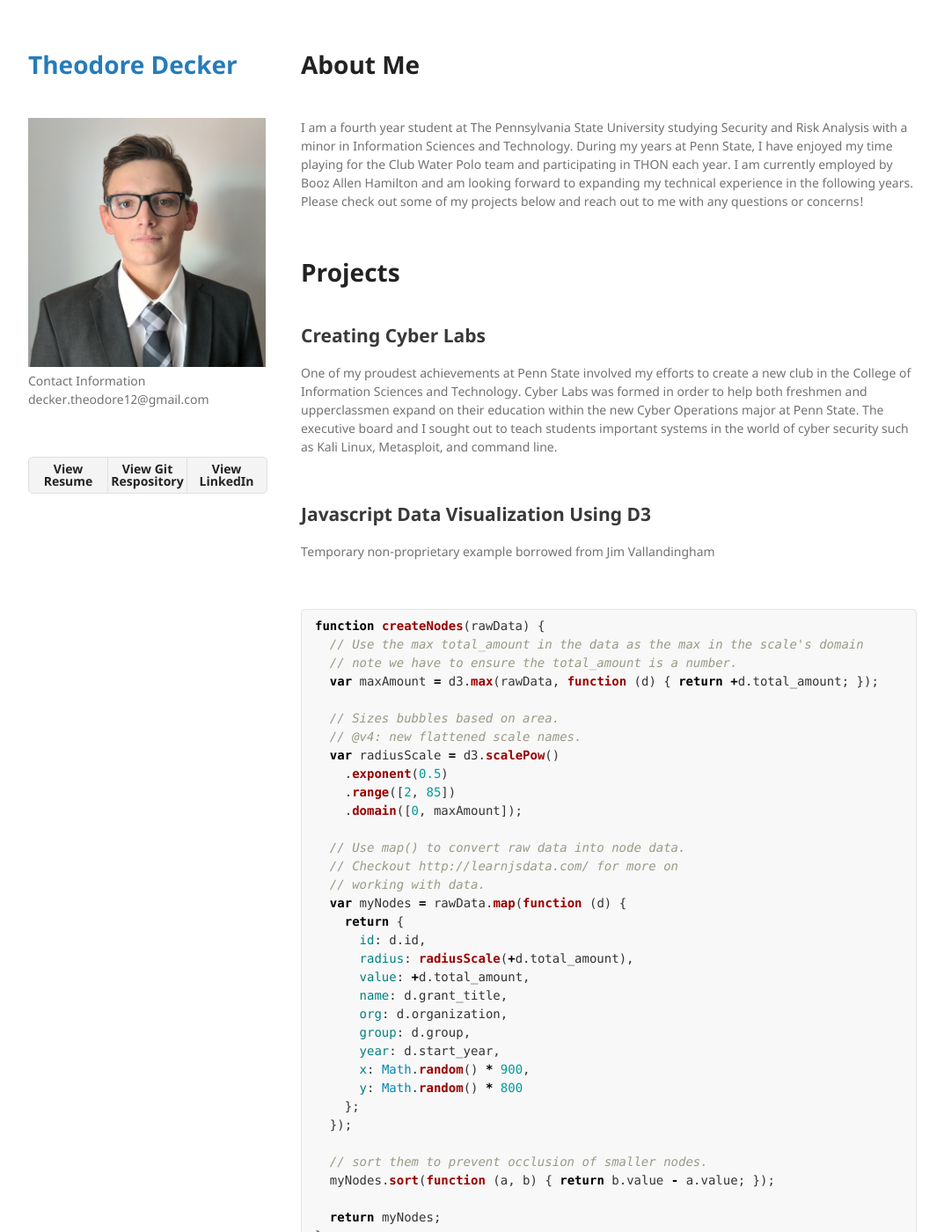
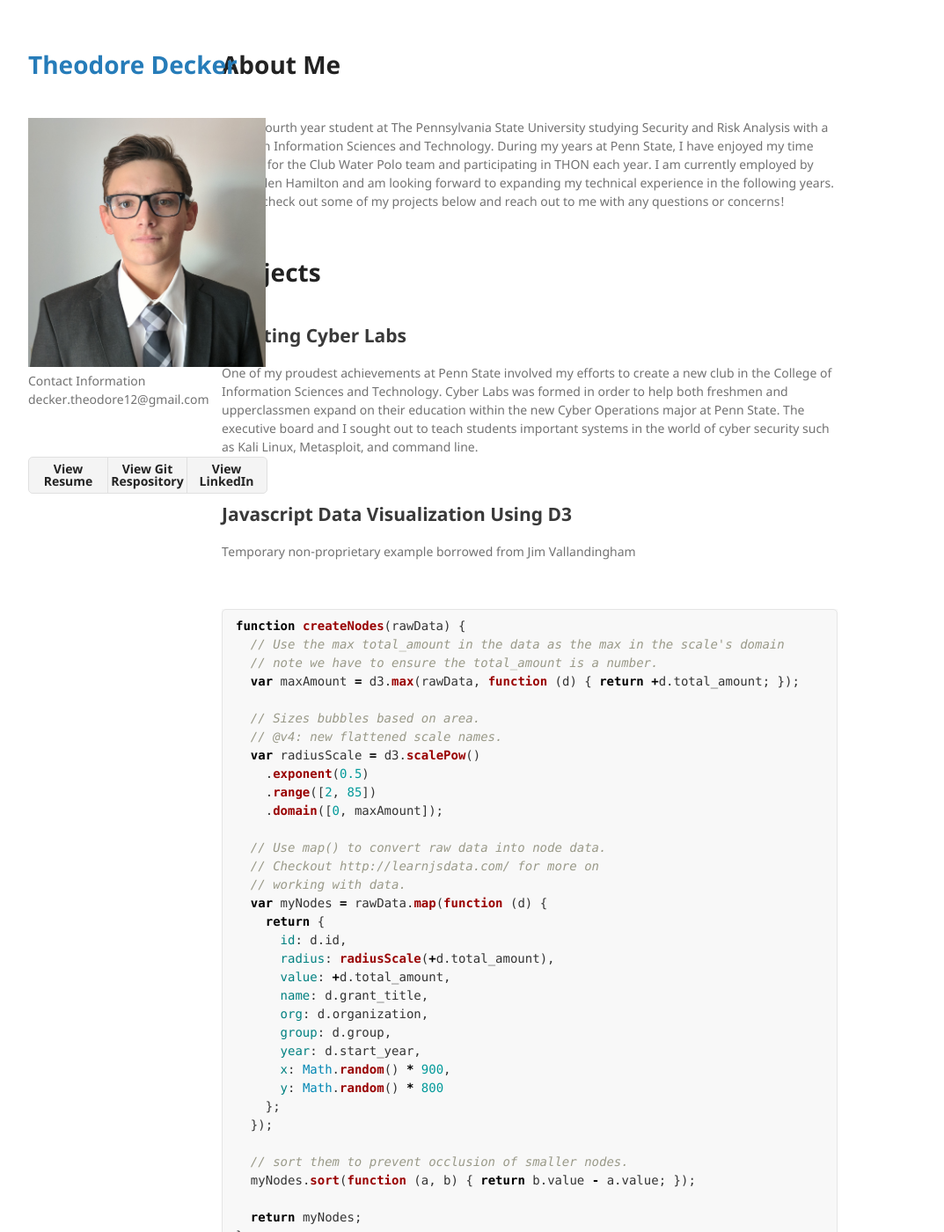
Before and after one commit to theodore-decker/theodore-decker.github.io, a Jekyll site: the page built from index.md, in a window 1280 px wide and 1400 px high. Shown: the whole window at 88% size, without its empty margins (118-1191 px from the left). Built offline with Jekyll 4.4.1, drawn with Linux system fonts in a browser that asks for light colours; our own code applies the rules of GitHub Pages for plain Markdown files.

Commit message:
Update CSS

```diff
--- a/_sass/jekyll-theme-minimal.scss
+++ b/_sass/jekyll-theme-minimal.scss
@@ -175,7 +175,7 @@
 
 section {
   width:700px;
-  padding-left: 250px;
+  float:right;
   padding-bottom:50px;
 }
 
```
